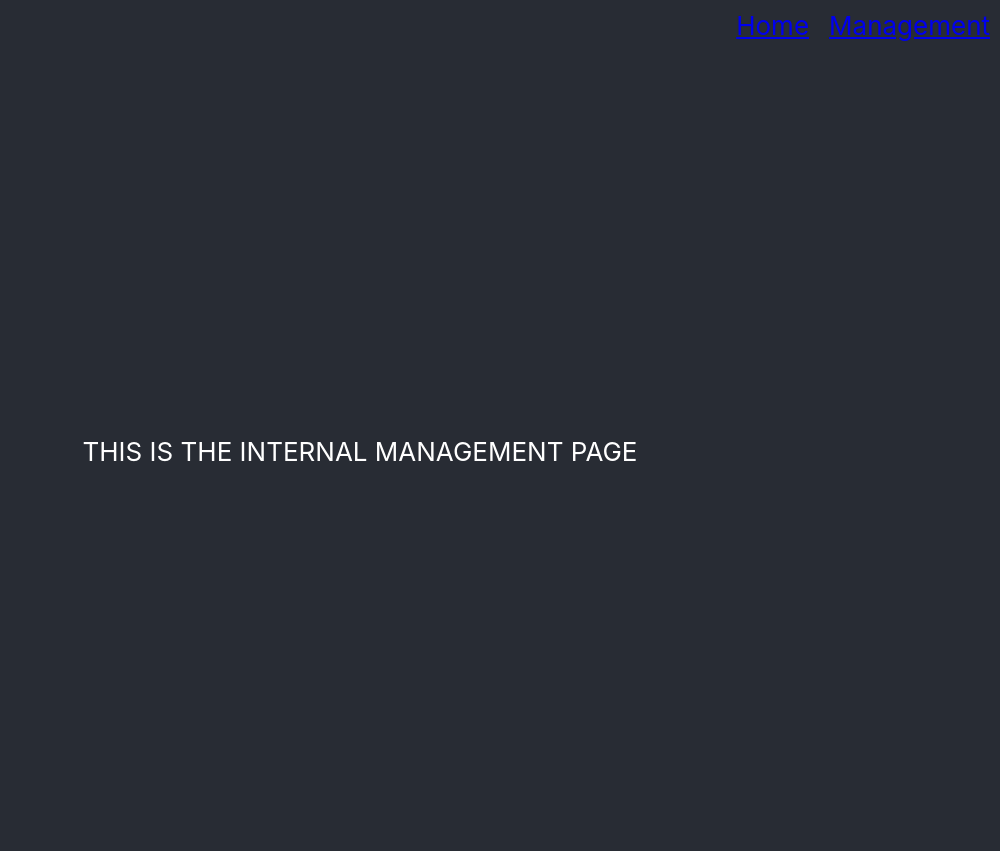
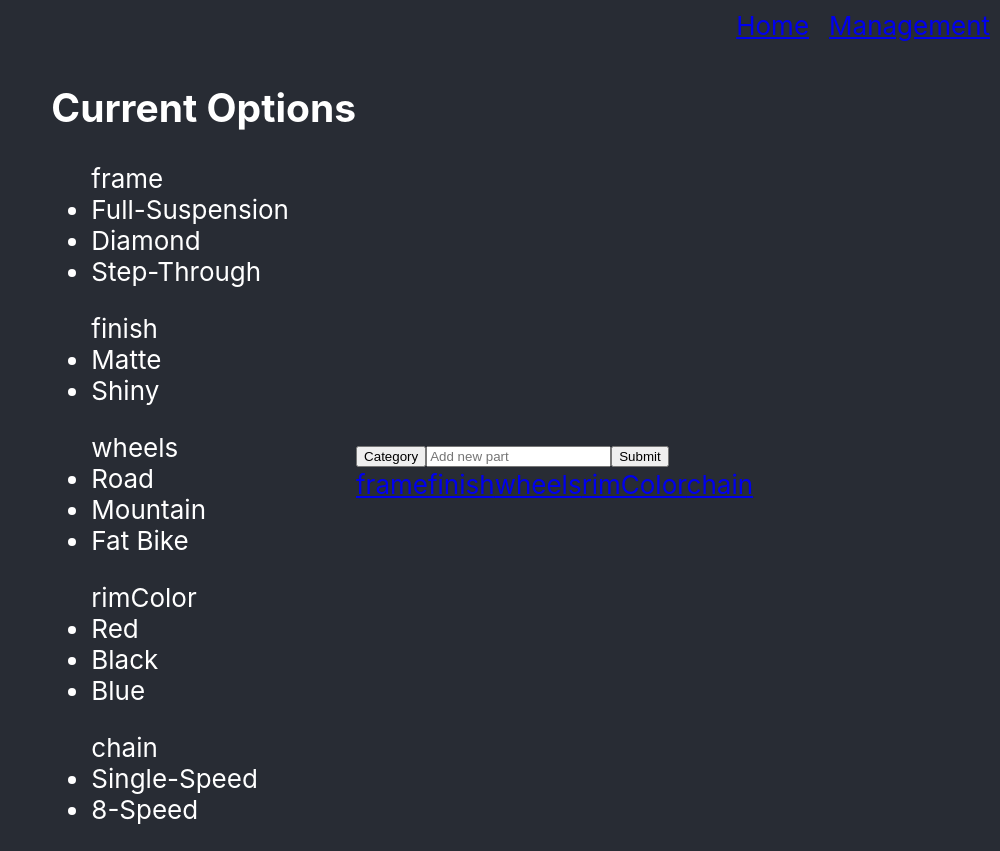
Before and after one commit to ebower12/bike-shop, a React (Create React App) app in the folder bike-shop/: page /internal in a window 1280 px wide. Shown: the whole page, without its empty margins (280-1280 px from the left). Built offline with nearby package versions, Linux system fonts and the light colour scheme.

Commit message:
moved config data to state and added update options functionality

```diff
--- a/bike-shop/src/Internal.js
+++ b/bike-shop/src/Internal.js
@@ -1,12 +1,82 @@
 import "./css/internal.css";
+import { useState, useReducer } from "react";
+import Form from "react-bootstrap/Form";
+import Button from "react-bootstrap/Button";
+import Dropdown from "react-bootstrap/Dropdown";
+import SplitButton from "react-bootstrap/DropdownButton";
+import InputGroup from "react-bootstrap/InputGroup";
 import NavBar from "./components/nav-bar";
+import configReducer, { initialState } from "./reducers/configReducer";
 
 function InternalApp() {
+  const [newPartName, setNewPartName] = useState("");
+  const [selectedCategory, setSelectedCategory] = useState("frame");
+  const [configState, dispatch] = useReducer(configReducer, initialState);
+
+  function addPart() {
+    dispatch({
+      type: "updateAvailableOptions",
+      availableOptions: {
+        ...configState.availableOptions,
+        [selectedCategory]: [
+          ...configState.availableOptions[selectedCategory],
+          newPartName,
+        ],
+      },
+      selectedOptions: configState.selectedOptions,
+    });
+  }
+
+  const currentOptions = () =>
+    Object.keys(configState.availableOptions).map((category) => {
+      const options = configState.availableOptions[category].map((option) => {
+        return <li key={`${category}-${option}`}>{option}</li>;
+      });
+
+      return (
+        <ul key={category} style={{ display: "grid", justifyItems: "left" }}>
+          <label>{category}</label>
+          {options}
+        </ul>
+      );
+    });
+
+  const currentCategories = () =>
+    Object.keys(configState.availableOptions).map((category) => (
+      <Dropdown.Item
+        key={category}
+        onClick={() => setSelectedCategory(category)}
+      >
+        {category}
+      </Dropdown.Item>
+    ));
+
   return (
     <div>
       <NavBar />
-      <header className="internal-page">
-        THIS IS THE INTERNAL MANAGEMENT PAGE
+      <header
+        className="internal-page"
+        style={{ display: "flex", flexDirection: "row" }}
+      >
+        <div>
+          <h2>Current Options</h2>
+          {currentOptions()}
+        </div>
+        <div>
+          <Form>
+            <InputGroup>
+              <SplitButton variant="outline-secondary" title="Category">
+                {currentCategories()}
+              </SplitButton>
+              <Form.Control
+                placeholder="Add new part"
+                value={newPartName}
+                onChange={(input) => setNewPartName(input.target.value)}
+              />
+              <Button onClick={() => addPart()}>Submit</Button>
+            </InputGroup>
+          </Form>
+        </div>
       </header>
     </div>
   );
--- a/bike-shop/src/components/configuration-bar.js
+++ b/bike-shop/src/components/configuration-bar.js
@@ -1,34 +1,34 @@
 import React from "react";
 import { useReducer } from "react";
 import Form from "react-bootstrap/Form";
-import ConfigData from "../config-data";
 import configReducer, { initialState } from "../reducers/configReducer";
 
 export default function ConfigurationBar() {
-  const [state, dispatch] = useReducer(configReducer, initialState);
+  const [configState, dispatch] = useReducer(configReducer, initialState);
 
   function handleRadioSelect(category, option) {
     dispatch({
       type: "update",
-      options: {
-        ...state.options,
+      availableOptions: configState.availableOptions,
+      selectedOptions: {
+        ...configState.selectedOptions,
         [category]: option,
       },
     });
   }
 
   function isValidConfig(category, option) {
-    if (state.options.wheels === "Mountain") {
+    if (configState.selectedOptions.wheels === "Mountain") {
       return category === "frame" && option !== "Full-Suspension";
-    } else if (state.options.wheels === "Fat Bike") {
+    } else if (configState.selectedOptions.wheels === "Fat Bike") {
       return category === "rimColor";
     } else return false;
   }
 
   try {
     const listOptions = () =>
-      Object.keys(ConfigData).map((category) => {
-        const options = ConfigData[category].map((option) => {
+      Object.keys(configState.availableOptions).map((category) => {
+        const options = configState.availableOptions[category].map((option) => {
           return (
             <Form.Check
               type="radio"
@@ -36,7 +36,7 @@ export default function ConfigurationBar() {
               label={option}
               key={`${category}-${option}`}
               disabled={isValidConfig(category, option)}
-              checked={state.options[category] === option}
+              checked={configState.selectedOptions[category] === option}
               onChange={() => handleRadioSelect(category, option)}
             />
           );
--- a/bike-shop/src/config-data.js
+++ /dev/null
@@ -1,9 +0,0 @@
-const ConfigData = {
-  frame: ["Full-Suspension", "Diamond", "Step-Through"],
-  finish: ["Matte", "Shiny"],
-  wheels: ["Road", "Mountain", "Fat Bike"],
-  rimColor: ["Red", "Black", "Blue"],
-  chain: ["Single-Speed", "8-Speed"],
-};
-
-export default ConfigData;
--- a/bike-shop/src/reducers/configReducer.js
+++ b/bike-shop/src/reducers/configReducer.js
@@ -1,12 +1,17 @@
-import ConfigData from "../config-data";
-
 export const initialState = {
-  options: {
-    frame: ConfigData.frame[0],
-    finish: ConfigData.finish[0],
-    wheels: ConfigData.wheels[0],
-    rimColor: ConfigData.rimColor[0],
-    chain: ConfigData.chain[0],
+  availableOptions: {
+    frame: ["Full-Suspension", "Diamond", "Step-Through"],
+    finish: ["Matte", "Shiny"],
+    wheels: ["Road", "Mountain", "Fat Bike"],
+    rimColor: ["Red", "Black", "Blue"],
+    chain: ["Single-Speed", "8-Speed"],
+  },
+  selectedOptions: {
+    frame: "Full-Suspension",
+    finish: "Matte",
+    wheels: "Road",
+    rimColor: "Red",
+    chain: "Single-Speed",
   },
 };
 
@@ -14,16 +19,26 @@ function configReducer(state, action) {
   switch (action.type) {
     case "update": {
       const newState = {
-        options: action.options,
+        availableOptions: action.availableOptions,
+        selectedOptions: action.selectedOptions,
       };
 
-      if (action.options.wheels === "Mountain") {
-        newState.options.frame = "Full-Suspension";
+      if (action.selectedOptions.wheels === "Mountain") {
+        newState.selectedOptions.frame = "Full-Suspension";
       }
 
-      if (action.options.wheels === "Fat Bike") {
-        newState.options.rimColor = undefined;
+      if (action.selectedOptions.wheels === "Fat Bike") {
+        newState.selectedOptions.rimColor = undefined;
       }
+
+      state = newState;
+      break;
+    }
+    case "updateAvailableOptions": {
+      const newState = {
+        availableOptions: action.availableOptions,
+        selectedOptions: action.selectedOptions,
+      };
 
       state = newState;
       break;
```
